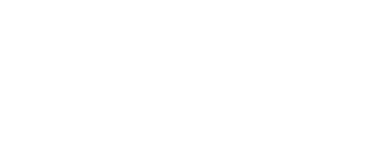
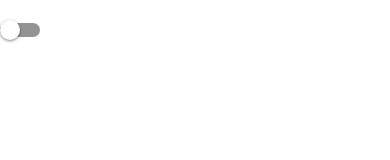
Before and after one commit to FinoanaRandria/Calculatrice-ReactNative, a React Native app: screen / in a window 390 px wide. Shown: the top 160 px of the page. Built offline with nearby package versions, Linux system fonts and the light colour scheme.

Commit message:
dark mod

```diff
--- a/App.jsx
+++ b/App.jsx
@@ -1,18 +1,33 @@
-import { StatusBar } from 'expo-status-bar';
-import { StyleSheet, Text, View } from 'react-native';
+import { StatusBar } from "expo-status-bar";
+import { StyleSheet, Text, View, Switch } from "react-native";
+import { useState } from "react";
 
 export default function App() {
+  const [darkTheme, setDarkTheme] = useState(false);
+  const colors = {
+    dark: "#22252D",
+    dark1: "#292B36",
+    dark2: "#272B33",
+    light: "#FFF",
+    light1: "#F1F1F1",
+    light2: "#F7F7F7",
+  };
+
   return (
-    <View style={styles.container}>
+    <View
+      style={{
+        height: "100%",
+        width: "100%",
+        paddingVertical: 20,
+        backgroundColor: darkTheme ? colors.dark : colors.light,
+      }}
+    >
       <StatusBar style="auto" />
+      <Switch
+        value={darkTheme}
+        onValueChange={() => setDarkTheme(!darkTheme)}
+        thumbColor={darkTheme ? colors.dark : colors.light}
+      />
     </View>
   );
 }
-
-const styles = StyleSheet.create({
-  container: {
-    flex: 1,
-    backgroundColor: '#fff',
-
-  },
-});
```
